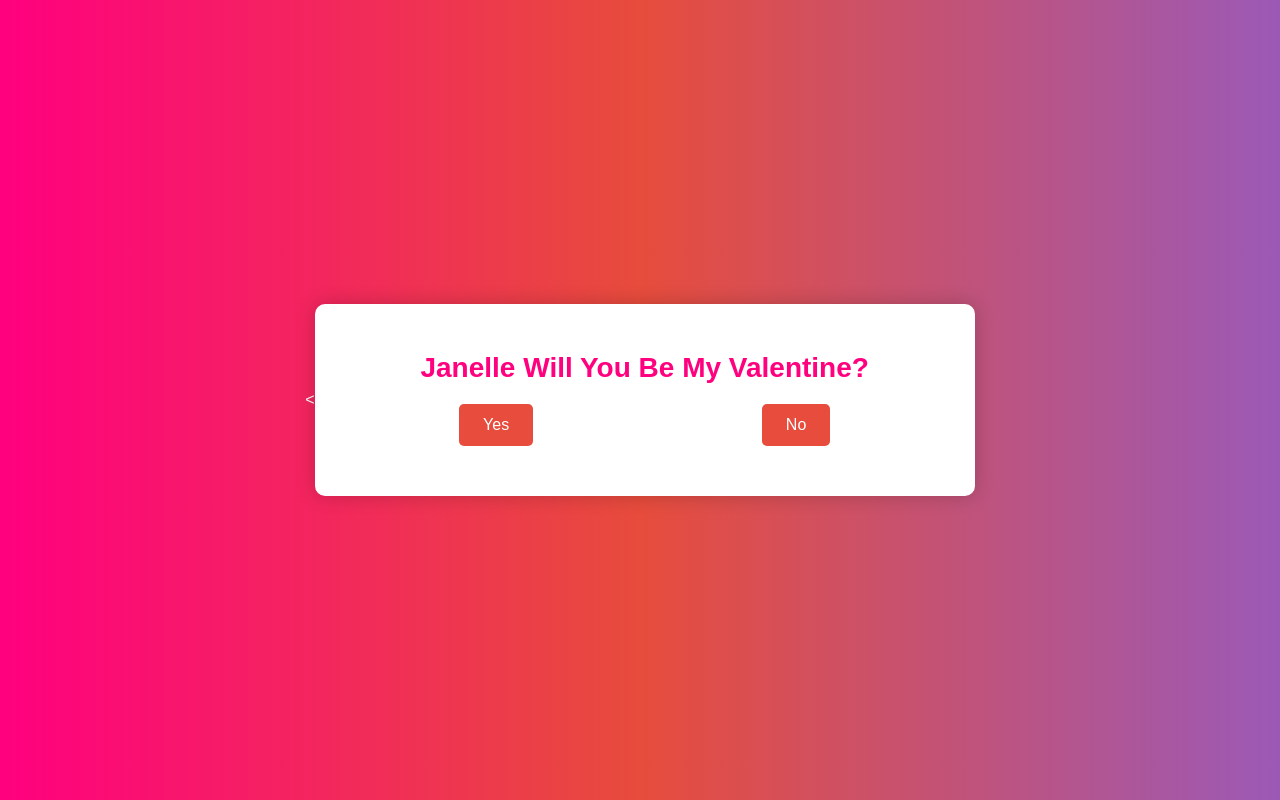
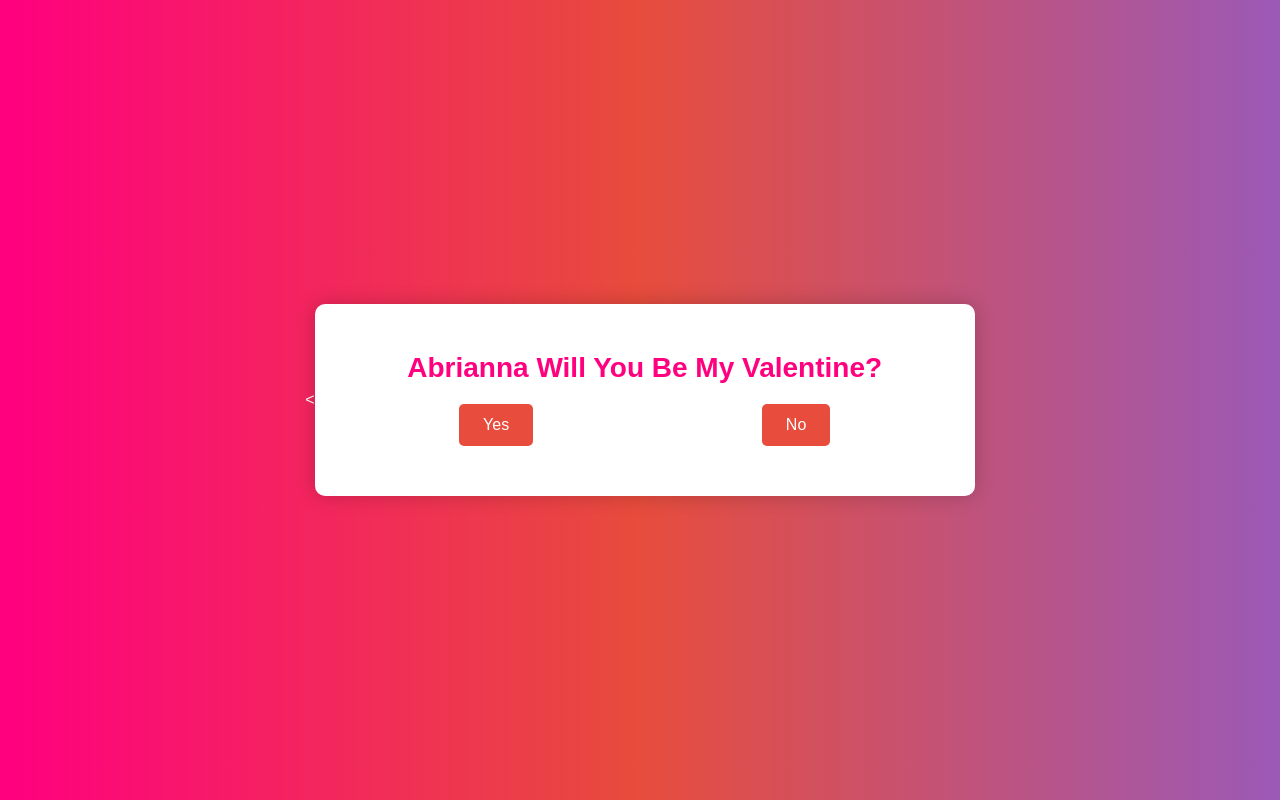
Before and after one commit to Judembarire/FOLDER, a plain HTML site: page index.html in a window 1280 px wide. Drawn offline with Linux system fonts and the light colour scheme.

Commit message:
Update index.html

```diff
--- a/index.html
+++ b/index.html
@@ -83,7 +83,7 @@
 </head>
 <body>
     <div class="container">
-        <h1>Janelle Will You Be My Valentine?</h1>
+        <h1>Abrianna Will You Be My Valentine?</h1>
         <div class="btn-container">
             <button type="button" onclick="generateMessage('Yes')">Yes</button>
             <button type="button" onclick="moveNoButton()">No</button>
```
